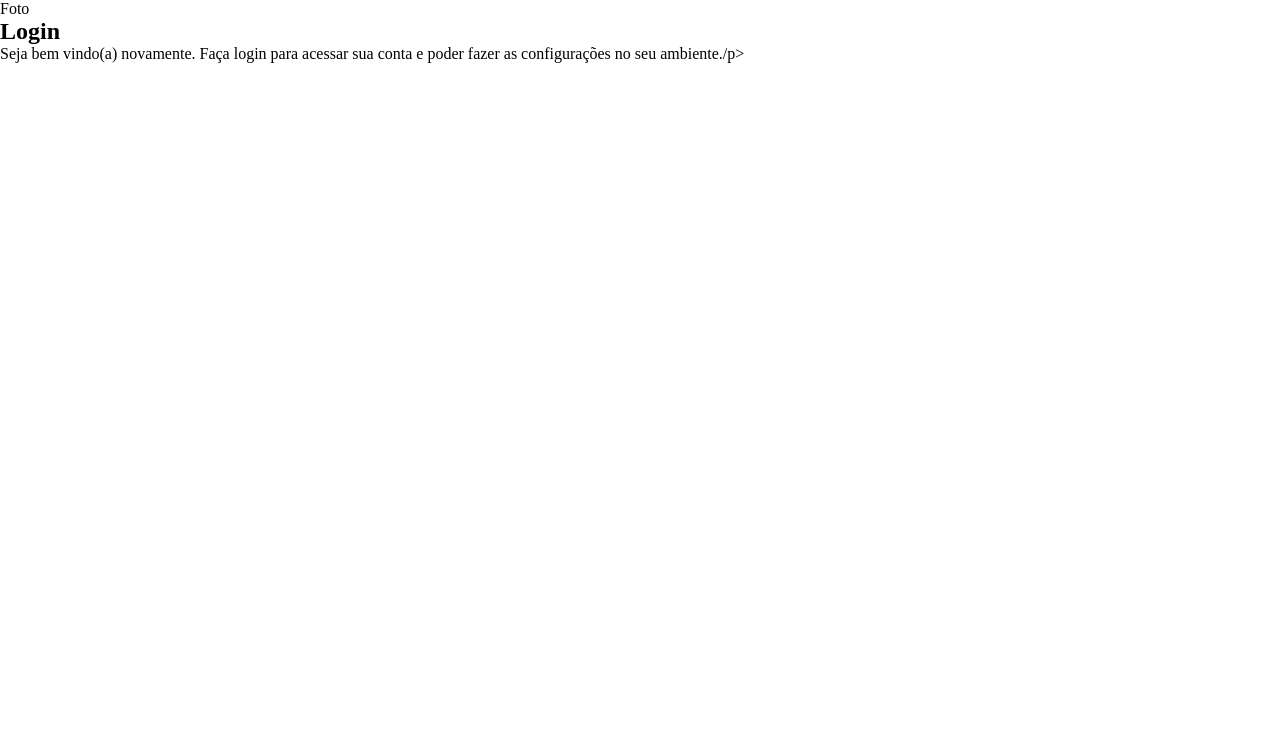
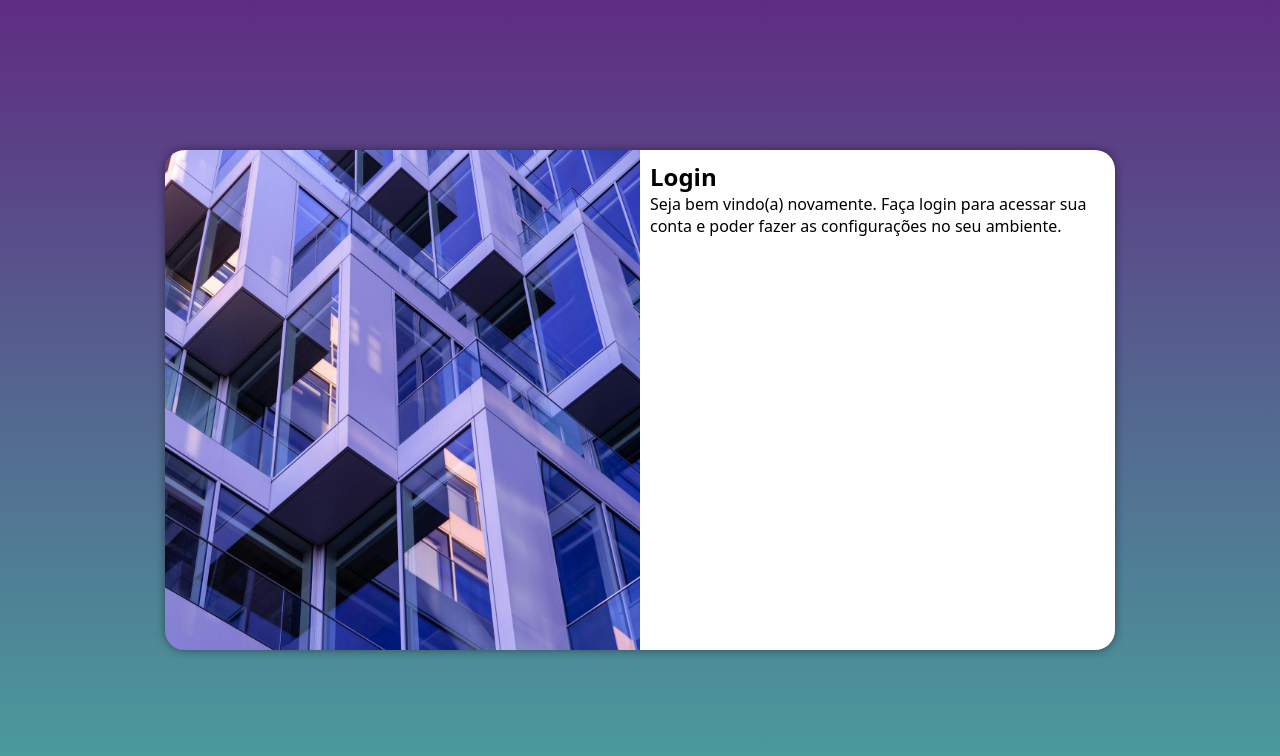
Before and after one commit to pedrossis/projeto-login, a plain HTML site: page index.html in a window 1280 px wide. Drawn offline with Linux system fonts and the light colour scheme.

Commit message:
Media query para outras telas

```diff
--- /dev/null
+++ b/estilos/media-query.css
@@ -0,0 +1,45 @@
+@charset "UTF-8";
+
+@media screen and (min-width: 768px) and (max-width: 992px) {
+
+    body {
+        background-image: linear-gradient(to top, #49A09D, #5f2c82);
+    }
+
+    section#login {
+        width: 90%;
+    }
+
+    section#login > div#imagem {
+        float: left;
+        width: 30%;
+        height: 100%;
+    }
+
+    section#login > div#formulario {
+        float: right;
+        width: 70%;
+    }
+}
+
+@media screen and (min-width: 992px) {
+
+    body {
+        background-image: linear-gradient(to top, #49A09D, #5f2c82);
+    }
+
+    section#login {
+        width: 950px;
+    }
+
+    section#login > div#imagem {
+        float: left;
+        width: 50%;
+        height: 100%;
+    }
+
+    section#login > div#formulario {
+        float: right;
+        width: 50%;
+    }
+}
--- a/estilos/style.css
+++ b/estilos/style.css
@@ -7,6 +7,49 @@
 */
 
 * {
+    font-family: system-ui, -apple-system, BlinkMacSystemFont, 'Segoe UI', Roboto, Oxygen, Ubuntu, Cantarell, 'Open Sans', 'Helvetica Neue', sans-serif;
     margin: 0px;
     padding: 0px;
+    box-sizing: border-box;
 }
+
+body, html {
+    background-color: #5F2c82;
+    height: 100%;
+    width: 100%;
+}
+
+main {
+    position: relative;
+    height: 100%;
+    width: 100%;
+}
+
+section#login {
+    position: absolute;
+    top: 50%;
+    left: 50%;
+    transform: translate(-50%, -50%);
+    overflow: hidden;
+
+    background-color: white;
+    width: 250px;
+    height: 500px;
+    border-radius: 20px;
+    box-shadow: 0px 0px 10px rgba(0, 0, 0, 0.450);
+
+    transition: width .3s, height .3s;
+    transition-timing-function: ease;
+}
+
+section#login > div#imagem {
+    display: block;
+    background: #5F2c82 url(../imagens/hermine.jpg) no-repeat;
+    background-size: cover;
+    height: 200px;
+}
+
+section#login > div#formulario {
+    display: block;
+    padding: 10px;
+}
--- a/index.html
+++ b/index.html
@@ -4,17 +4,18 @@
     <meta charset="UTF-8">
     <meta name="viewport" content="width=device-width, initial-scale=1.0">
     <link rel="stylesheet" href="estilos/style.css">
+    <link rel="stylesheet" href="estilos/media-query.css">
     <title>Login</title>
 </head>
 <body>
     <main>
         <section id="login">
             <div id="imagem">
-                Foto
+
             </div>
             <div id="formulario">
                 <h1>Login</h1>
-                <p>Seja bem vindo(a) novamente. Faça login para acessar sua conta e poder fazer as configurações no seu ambiente./p>
+                <p>Seja bem vindo(a) novamente. Faça login para acessar sua conta e poder fazer as configurações no seu ambiente.</p>
                 <form action="login.php" method="post">
 
                 </form>
```
Also changed, not shown: imagens/hermine.jpg (renamed from imagens/pexels-hermine-sol-moona-1514472088-30165221.jpg).
